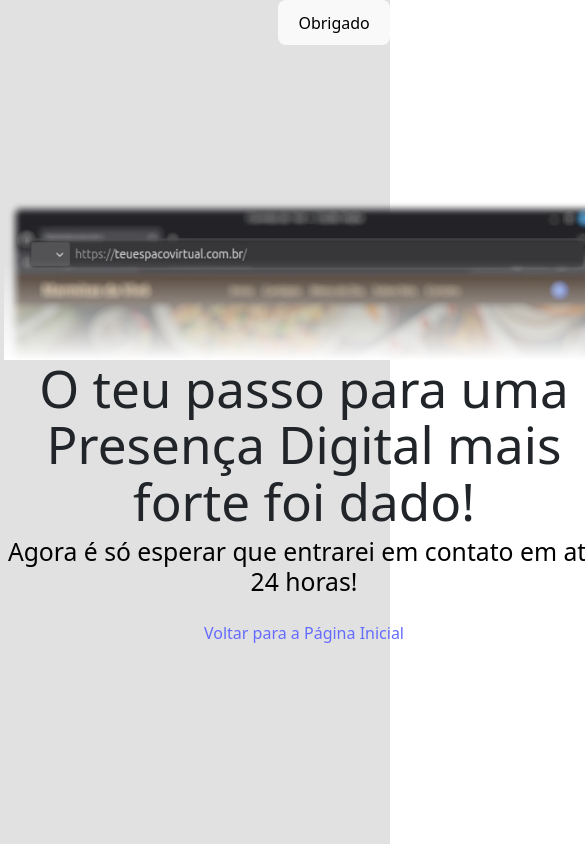
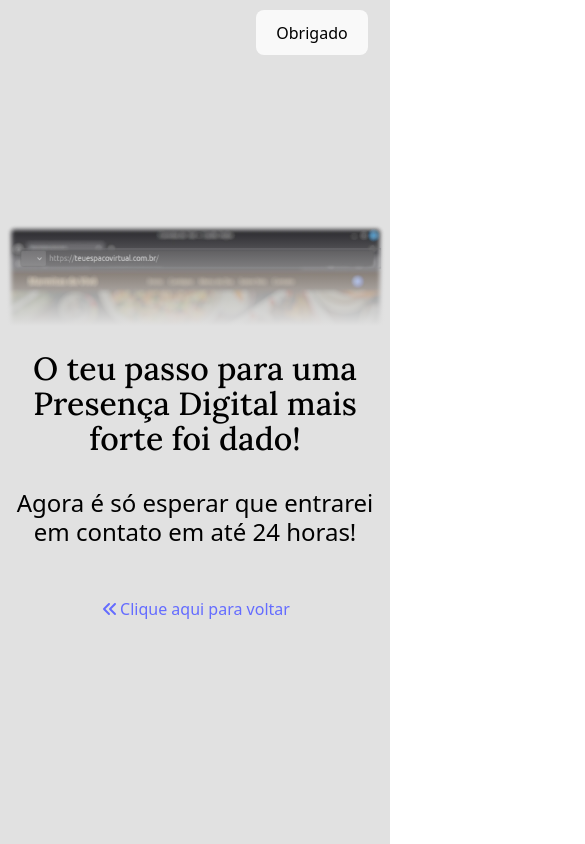
Before and after one commit to Williaw-Al/services-section, a React (Vite) app: page /teu-espaco-virtual in a window 390 px wide. Shown: the top 844 px of the page, 585 px wide, since content can reach past the window. Built offline with nearby package versions, Linux system fonts and the light colour scheme.

Commit message:
feat: Refactor header and return link button;  * Enhance styles and structure;  * Add responsive done section styles;

```diff
--- a/src/assets/styles/contact.css
+++ b/src/assets/styles/contact.css
@@ -6,8 +6,8 @@
 
 .contact-session .return-button {
     position: fixed;
-    top: 0;
-    left: 0;
+    top: 10px;
+    left: 10px;
 }
 
 .contact-session .contact-img-container {
--- a/src/assets/styles/done.css
+++ b/src/assets/styles/done.css
@@ -2,11 +2,14 @@
     display: flex;
     flex-direction: column;
     place-items: center center;
+    gap: 25px;
+
+    color: var(--text-main-color);
 }
 
 .done-section .image-container {
     position: relative;
-    width: 600px;
+    max-width: 700px;
 }
 .done-section .image-container img {
     width: 100%;
@@ -19,5 +22,18 @@
     bottom: 0;
     left: 0;
 
-    background: linear-gradient(to bottom, transparent, #ffffff);
+    background: linear-gradient(to bottom, transparent, var(--bg-main-color));
 }
+
+.done-section h1 {
+    font-family: var(--font-header);
+}
+
+@media (max-width: 816px) {
+    .done-section h1 {
+        font-size: xx-large;
+    }
+    .done-section h2 {
+        font-size: x-large;
+    }
+}
--- a/src/assets/styles/header.css
+++ b/src/assets/styles/header.css
@@ -1,10 +1,13 @@
 .header {
     position: fixed;
+    top: 10px;
+    left: 0;
+
     display: flex;
+    width: 100%;
+    justify-content: space-around;
 
-    top: 0;
-    right: 0;
 }
 .header .theme-toggler {
-    align-self: flex-end;
+    justify-self: end;
 }
--- a/src/assets/styles/templates.css
+++ b/src/assets/styles/templates.css
@@ -7,10 +7,8 @@
     color: var(--text-main-color);
 }
 
-.templates-section .return-button {
-    position: fixed;
-    top: 10px;
-    left: 10px;
+.header .return-button {
+    opacity: 1;
 }
 
 .templates-section .templates-avatar-bg-container {
--- a/src/components/header-theme-toggler/index.tsx
+++ b/src/components/header-theme-toggler/index.tsx
@@ -1,11 +1,19 @@
 import { useTheme } from "../../contexts/theme-context";
 import '../../assets/styles/header.css'
+import { LinkReturnHome } from "../link-return-home";
+
+import { useLocation } from "react-router";
 
 export const HeaderThemeToggler = () => {
     const { toggleTheme } = useTheme();
+    const location = useLocation()
+
+    const excludeLinkLocations = ['/', '/teu-espaco-virtual']
+    const showLink = !excludeLinkLocations.includes(location.pathname)
 
     return (
         <header className="header">
+            <LinkReturnHome show={showLink} />
             <button className="theme-toggler" onClick={toggleTheme}>
                 Obrigado
             </button>
--- /dev/null
+++ b/src/components/link-return-home/index.tsx
@@ -0,0 +1,14 @@
+import { Link } from "react-router"
+import { FontAwesomeIcon } from "@fortawesome/react-fontawesome"
+import { faAngleDoubleLeft } from "@fortawesome/free-solid-svg-icons"
+
+export const LinkReturnHome = ({ show }: { show: boolean }) => {
+    return (
+        <div className="return-button" style={show ? { height: 'fit' } : { height: 0, overflow: "clip" }}>
+            <Link to='/' >
+                <FontAwesomeIcon icon={faAngleDoubleLeft} />
+                Clique aqui para voltar
+            </Link>
+        </div>
+    )
+}
--- a/src/pages/contact/index.tsx
+++ b/src/pages/contact/index.tsx
@@ -19,10 +19,6 @@ export const Contact = () => {
             animate={{ y: 0 }}
             exit={{ y: 2000, transition: { duration: 0.2 } }}
         >
-            <Link to="/" className="return-button">
-                Clique em mim para voltar
-            </Link>
-
             <div className="contact-img-container">
                 <img src={dealAvatar} alt="Aperto de mãos" title="Aperto de mãos" />
                 <ContactForm />
--- a/src/pages/done/index.tsx
+++ b/src/pages/done/index.tsx
@@ -1,8 +1,8 @@
 import { motion } from "motion/react"
-import { Link } from "react-router"
 
 import siteShowcase from "../../assets/images/site-showcase.webp"
 import '../../assets/styles/done.css'
+import { LinkReturnHome } from "../../components/link-return-home"
 
 export const Done = () => {
     return (
@@ -18,9 +18,7 @@ export const Done = () => {
             <h1>O teu passo para uma Presença Digital mais forte foi dado!</h1>
             <h2>Agora é só esperar que entrarei em contato em até 24 horas! </h2>
 
-            <Link to="/">
-                Voltar para a Página Inicial
-            </Link>
+            <LinkReturnHome show={true} />
         </motion.div>
     )
 }
--- a/src/pages/templates/index.tsx
+++ b/src/pages/templates/index.tsx
@@ -1,4 +1,3 @@
-import { Link } from "react-router"
 import { TemplatesContainer } from "../../components/templates-container"
 
 import { motion } from "motion/react"
@@ -14,10 +13,6 @@ export const Templates = () => {
             animate={{ x: 0 }}
             exit={{ x: 2000, transition: { duration: 0.2 } }} >
 
-            <Link to="/" className="return-button">
-                Clique em mim para voltar
-            </Link>
-
             <div className="templates-avatar-bg-container">
                 <img src={avatarFundo} alt="Avatar mostrando os modelos das páginas" />
                 <TemplatesContainer />
```
